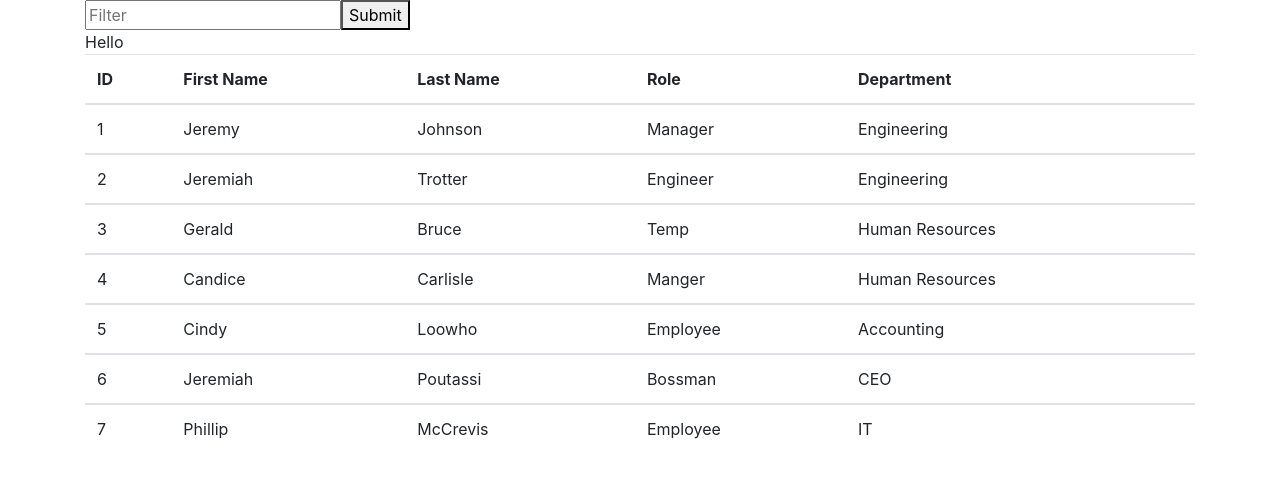
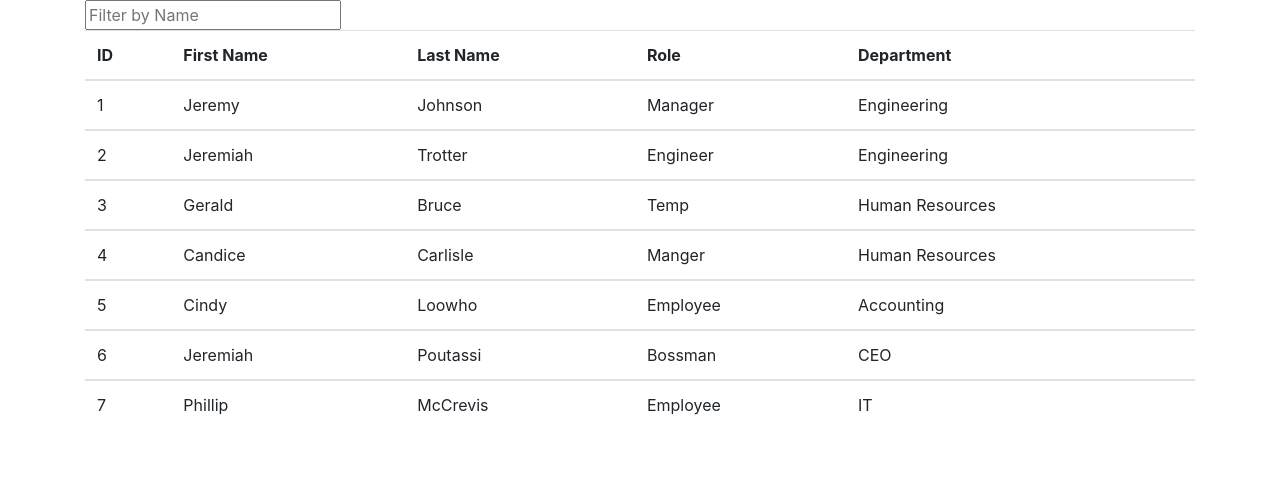
Before and after one commit to cbrittingham14/employee-directory, a React (Create React App) app in the folder employee-directory/: page / in a window 1280 px wide. Shown: the top 478 px of the page. Built offline with nearby package versions, Linux system fonts and the light colour scheme.

Commit message:
cleaned up some code

```diff
--- a/employee-directory/src/App.js
+++ b/employee-directory/src/App.js
@@ -2,10 +2,10 @@ import React from 'react';
 import './App.css';
 import './components/Container';
 import Container from './components/Container';
-// import employees from './employees.json';
+
 
 function App() {
-  // console.log('employees: ', employees);
+
   return (
     <div className="container">
       <Container />
--- a/employee-directory/src/components/Container.js
+++ b/employee-directory/src/components/Container.js
@@ -33,11 +33,9 @@ class Container extends Component {
             name="filter"
             onChange={this.handleInputChange}
             type="text"
-            placeholder="Filter"
+            placeholder="Filter by Name"
           />
-					<button onClick={this.handleSubmit}>Submit</button>
 				</form>
-				<div>Hello</div>
 				<Employee emp={this.state.employees} filter={this.state.filter} />
 			</div>
 		);
--- a/employee-directory/src/components/Employee.js
+++ b/employee-directory/src/components/Employee.js
@@ -7,18 +7,14 @@ const Employee = (props) => {
 	const employees = props.emp;
 	let toRender;
 
-	const all = employees.map(i =>
-		<ul key={i.id}>
-			<li key={i.firstName}>{i.firstName}</li>
-			<li key={i.lastName}>{i.lastName}</li>
-		</ul>
-	);
+	//returns an array of employees whos names match the filter text
 	const filtered = employees.filter(emp =>{
 		let first = emp.firstName.toLowerCase();
 		let last = emp.lastName.toLowerCase();
 		return (first.indexOf(props.filter) >= 0||last.indexOf(props.filter) >= 0);
 	});
 
+	//sets up the employee information to render in the view
 	toRender = filtered.map(i =>
 		<tbody key={i.id}>
 			<tr>
@@ -29,10 +25,8 @@ const Employee = (props) => {
 				<td>{i.department}</td>
 			</tr>
 		</tbody>
+	);
 
-	);
-	console.log('all' , all);
-	console.log('filtered array ',filtered)
 	return (
 		<Table>
 			<TableHead />
```
